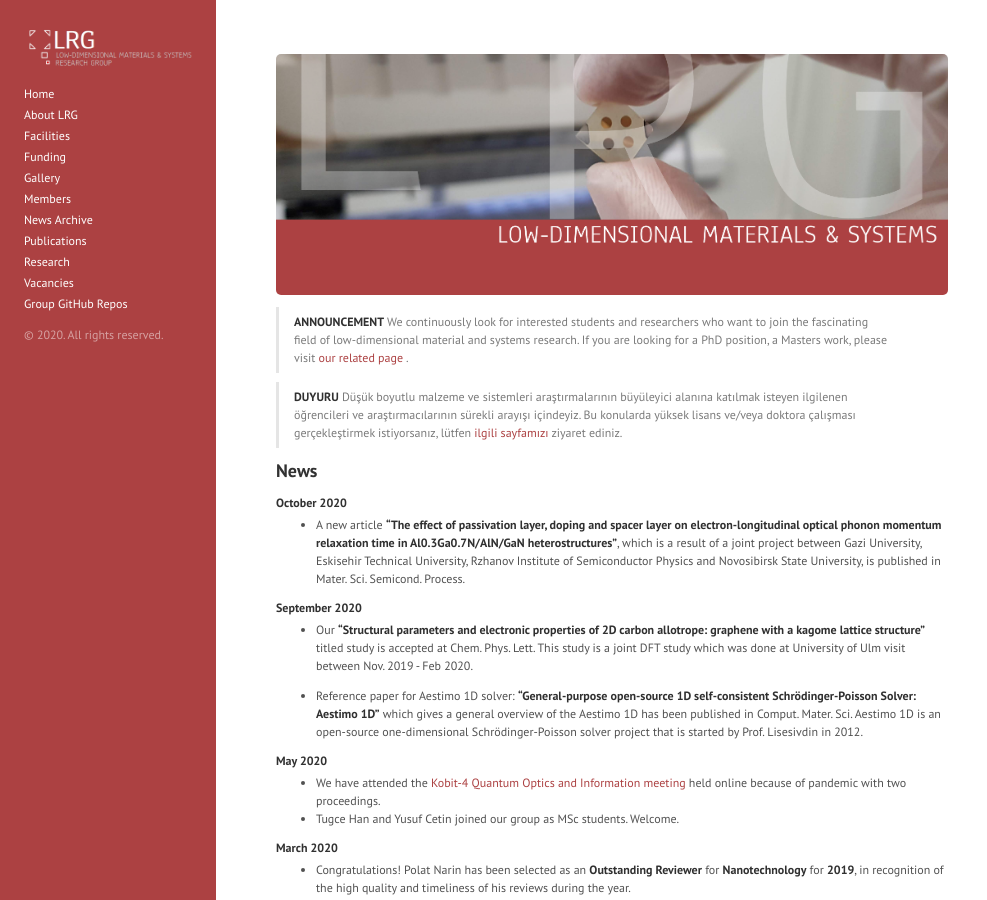
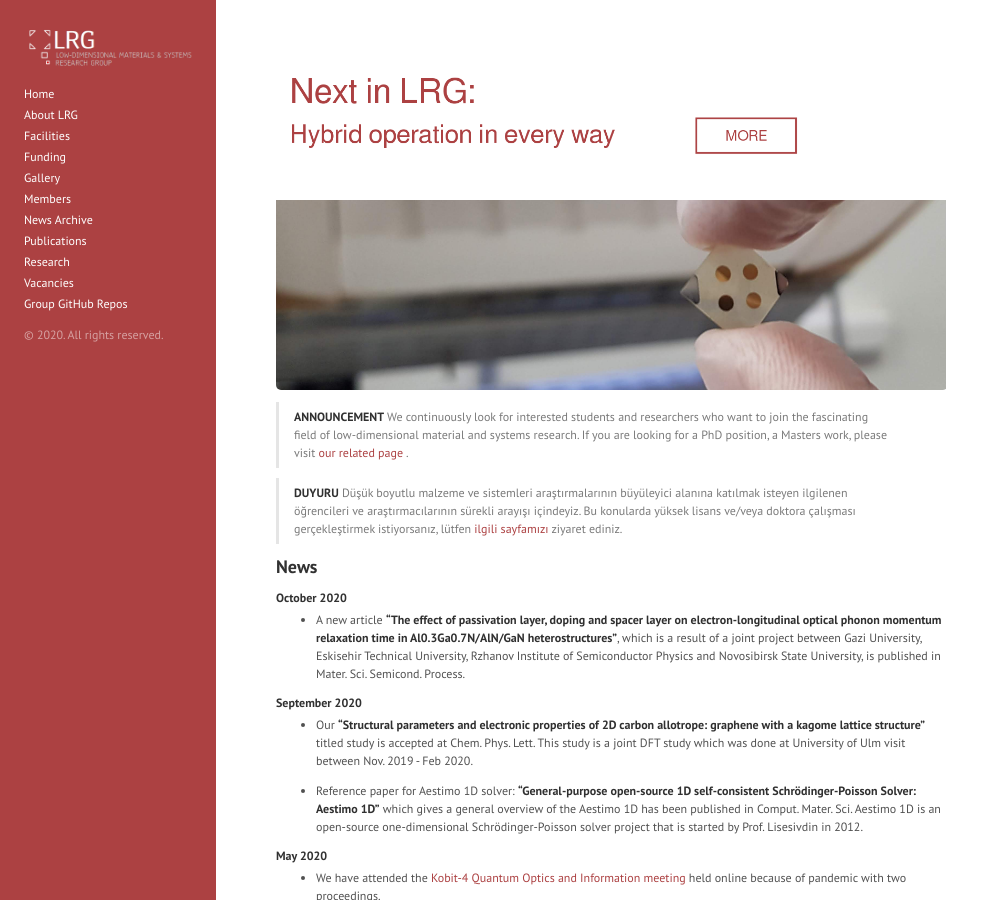
Before and after one commit to lrgresearch/oldwebsite, a Jekyll site: the page built from index.md, in a window 1280 px wide and 900 px high. Shown: the whole window, without its empty margins (0-987 px from the left). Built offline with Jekyll 4.4.1, drawn with Linux system fonts in a browser that asks for light colours; the list of posts is cut into pages by our own code.

Commit message:
Update index.md

```diff
--- a/index.md
+++ b/index.md
@@ -1,8 +1,8 @@
 ---
 layout: page
 ---
+[![LRG Banner](files/banner3.png)](https://github.com/lrgresearch/lrgresearch.org/blob/master/research.md#next-in-lrg)
 
-![Image](files/banner2.png)
 
 > **ANNOUNCEMENT**
 > We continuously look for interested students and researchers who want to join the fascinating field of low-dimensional material and systems research. If you are looking for a PhD position, a Masters work, please visit [our related page](vacancies.md) .
```
